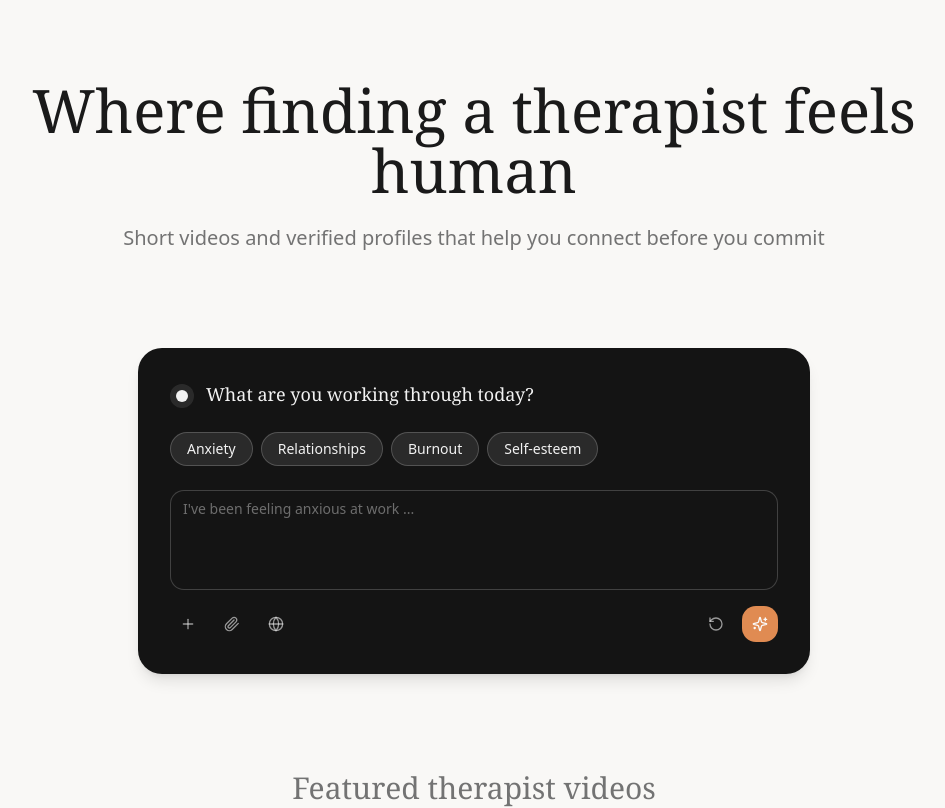
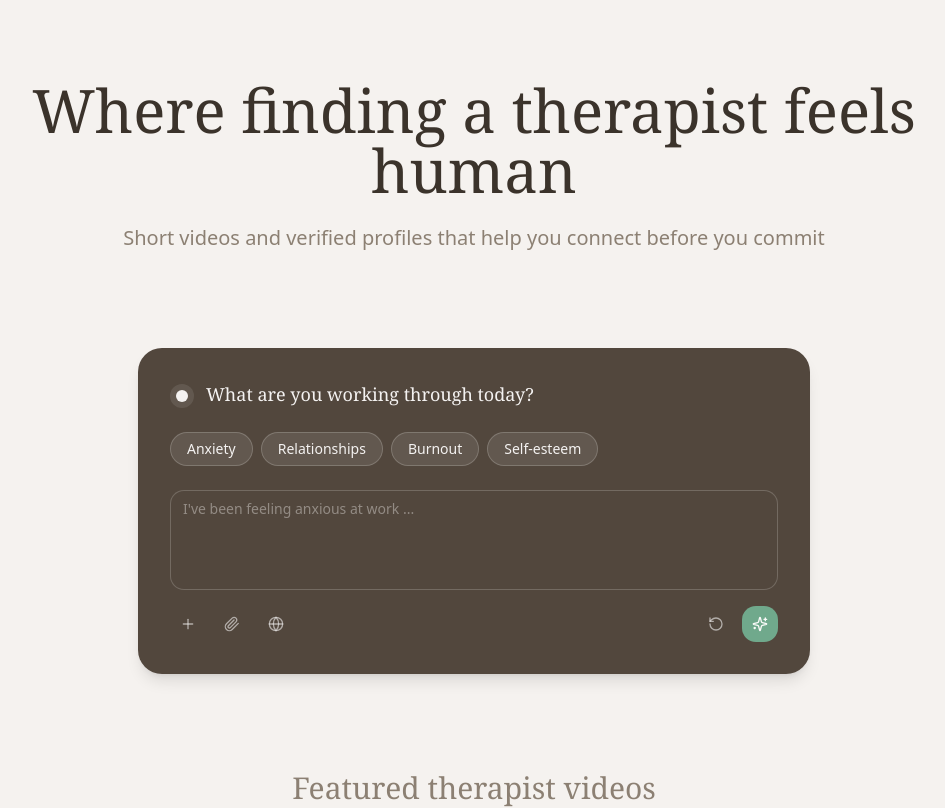
Before and after one commit to uxdesigndani-dotcom/peptidesrated, a React (Vite) app: page / in a window 1280 px wide. Shown: the top 808 px of the page, without its empty margins (166-1111 px from the left). Built offline with nearby package versions, Linux system fonts and the light colour scheme; the HTML template or start-up script is replaced by a standard one.

Commit message:
Refactor: Update color palette

```diff
--- a/src/index.css
+++ b/src/index.css
@@ -8,36 +8,36 @@ All colors MUST be HSL.
 
 @layer base {
   :root {
-    --background: 40 20% 97%;
-    --foreground: 0 0% 10%;
+    --background: 30 25% 95%;
+    --foreground: 30 15% 20%;
 
-    --card: 0 0% 100%;
-    --card-foreground: 0 0% 10%;
+    --card: 30 30% 92%;
+    --card-foreground: 30 15% 20%;
 
-    --card-dark: 0 0% 8%;
-    --card-dark-foreground: 0 0% 95%;
+    --card-dark: 30 15% 28%;
+    --card-dark-foreground: 30 10% 95%;
 
-    --popover: 0 0% 100%;
-    --popover-foreground: 0 0% 10%;
+    --popover: 30 30% 92%;
+    --popover-foreground: 30 15% 20%;
 
-    --primary: 0 0% 10%;
-    --primary-foreground: 0 0% 98%;
+    --primary: 30 15% 25%;
+    --primary-foreground: 30 10% 95%;
 
-    --secondary: 0 0% 96%;
-    --secondary-foreground: 0 0% 10%;
+    --secondary: 30 20% 88%;
+    --secondary-foreground: 30 15% 20%;
 
-    --muted: 0 0% 96%;
-    --muted-foreground: 0 0% 45%;
+    --muted: 30 20% 85%;
+    --muted-foreground: 30 10% 50%;
 
-    --accent: 24 70% 60%;
-    --accent-foreground: 0 0% 98%;
+    --accent: 150 25% 55%;
+    --accent-foreground: 30 10% 98%;
 
-    --destructive: 0 84% 60%;
-    --destructive-foreground: 0 0% 98%;
+    --destructive: 0 65% 55%;
+    --destructive-foreground: 30 10% 98%;
 
-    --border: 0 0% 90%;
-    --input: 0 0% 20%;
-    --ring: 0 0% 10%;
+    --border: 30 15% 80%;
+    --input: 30 15% 25%;
+    --ring: 30 15% 25%;
 
     --radius: 1rem;
 
@@ -47,36 +47,36 @@ All colors MUST be HSL.
   }
 
   .dark {
-    --background: 0 0% 10%;
-    --foreground: 0 0% 95%;
+    --background: 30 12% 15%;
+    --foreground: 30 10% 92%;
 
-    --card: 0 0% 15%;
-    --card-foreground: 0 0% 95%;
+    --card: 30 15% 22%;
+    --card-foreground: 30 10% 92%;
 
-    --card-dark: 0 0% 8%;
-    --card-dark-foreground: 0 0% 95%;
+    --card-dark: 30 15% 18%;
+    --card-dark-foreground: 30 10% 92%;
 
-    --popover: 0 0% 15%;
-    --popover-foreground: 0 0% 95%;
+    --popover: 30 15% 22%;
+    --popover-foreground: 30 10% 92%;
 
-    --primary: 0 0% 95%;
-    --primary-foreground: 0 0% 10%;
+    --primary: 30 10% 90%;
+    --primary-foreground: 30 15% 15%;
 
-    --secondary: 0 0% 20%;
-    --secondary-foreground: 0 0% 95%;
+    --secondary: 30 12% 28%;
+    --secondary-foreground: 30 10% 92%;
 
-    --muted: 0 0% 20%;
-    --muted-foreground: 0 0% 60%;
+    --muted: 30 12% 28%;
+    --muted-foreground: 30 8% 65%;
 
-    --accent: 24 70% 60%;
-    --accent-foreground: 0 0% 98%;
+    --accent: 150 25% 55%;
+    --accent-foreground: 30 10% 98%;
 
-    --destructive: 0 62% 30%;
-    --destructive-foreground: 0 0% 98%;
+    --destructive: 0 55% 45%;
+    --destructive-foreground: 30 10% 98%;
 
-    --border: 0 0% 20%;
-    --input: 0 0% 80%;
-    --ring: 0 0% 80%;
+    --border: 30 12% 30%;
+    --input: 30 10% 85%;
+    --ring: 30 10% 85%;
   }
 }
 
```
